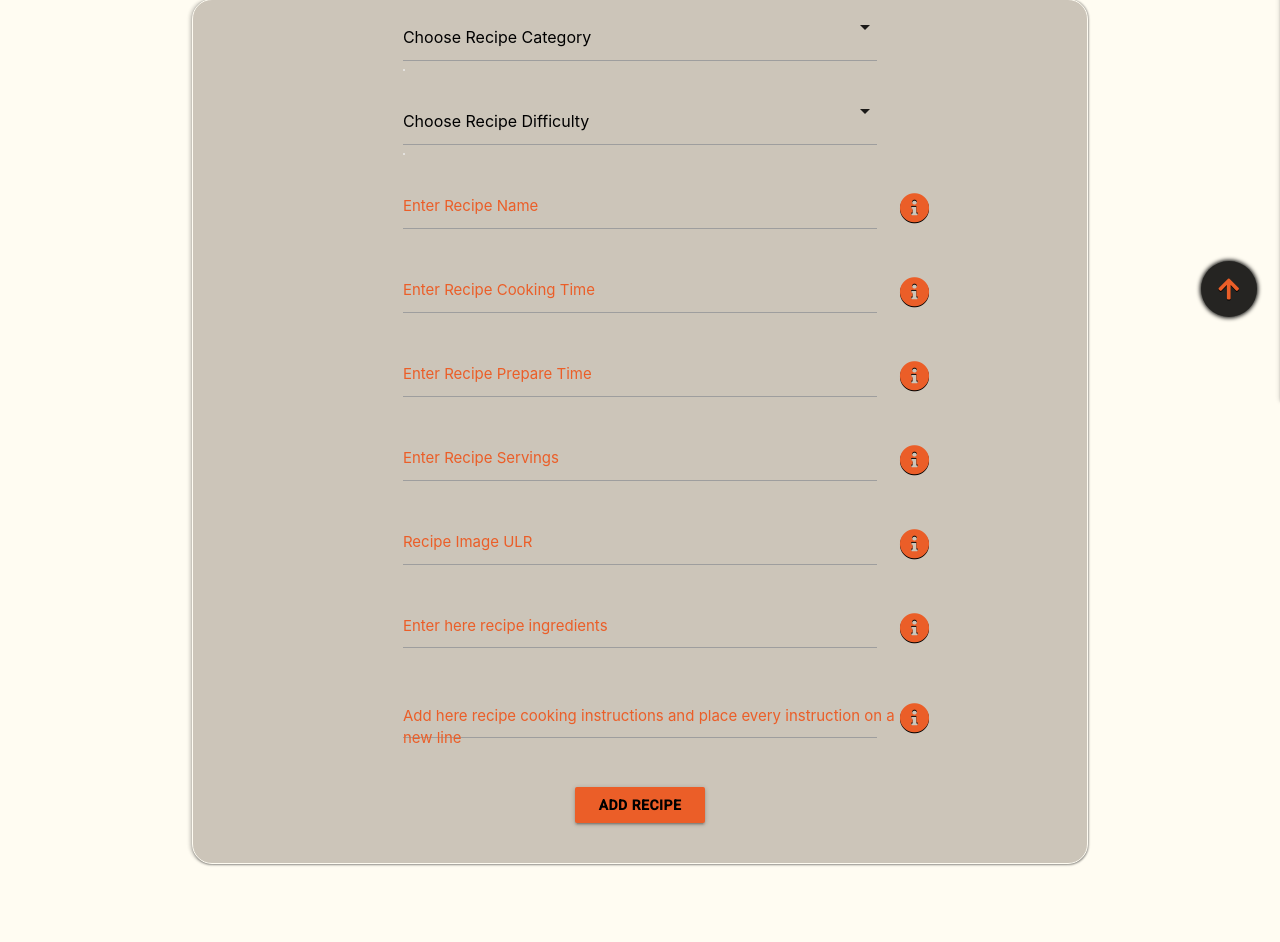
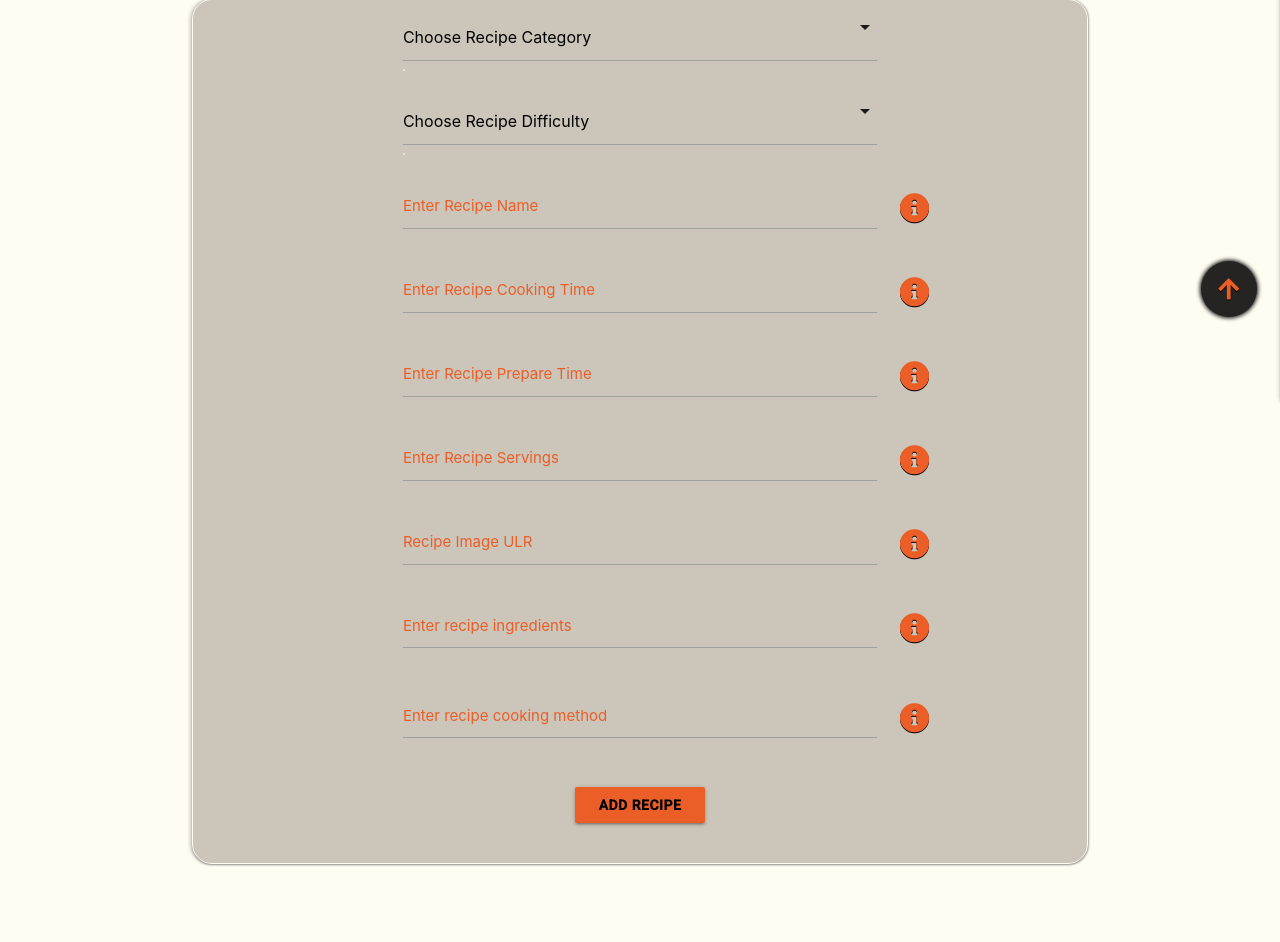
Before and after one commit to IvanTepes/cook-book, a Flask app: page /add_recipe in a window 1280 px wide. Shown: the part 460-1402 px from the top of the page. Run offline with Flask 2, Linux system fonts and the light colour scheme; data that the repository does not hold is empty; some libraries are stand-ins or nearby versions.

Commit message:
Update recipe add instruction and patterns

```diff
--- a/templates/pages/add_recipe.html
+++ b/templates/pages/add_recipe.html
@@ -102,8 +102,8 @@
                     <div class="modal-content info-modal">
                     <h4>RECIPE COOKING TIME</h4>
                     <p>
-                        Please start the cooking time of the recipe with a number but not with zero, also end the cooking time with h for hour or min for minutes select what you think best describes the cooking time. The time and the unit of measurement must be separated by a space.
-                        Example 1 h or 10 h for hour and 1 min or 10 min for minute.
+                        Please start the cooking time of the recipe with a number but not with zero, also end the cooking time with h for hour or min for minutes select what you think best describes the cooking time. The time and the unit of measurement must be separated by a space.<br>
+                        Example 1 h or 10 h for hour and 1 min or 10 min for minute.<br>
                         The cooking time cannot be longer than two numbers.
                        </p>
                     </div>
@@ -135,8 +135,8 @@
                     <div class="modal-content info-modal">
                     <h4>RECIPE PREPARATION TIME</h4>
                     <p>
-                        Please start the preparation time of the recipe with a number but not with zero, also end the preparation time with h for hour or min for minutes select what you think best describes the preparation time. The time and the unit of measurement must be separated by a space.
-                        Example 1 h or 10 h for hour and 1 min or 10 min for minute.
+                        Please start the preparation time of the recipe with a number but not with zero, also end the preparation time with h for hour or min for minutes select what you think best describes the preparation time. The time and the unit of measurement must be separated by a space.<br>
+                        Example: 1 h or 10 h for hour and 1 min or 10 min for minute.<br>
                         The preparation time cannot be longer than two numbers.
                        </p>
                     </div>
@@ -186,15 +186,29 @@
                         maxlength="250"
                         class="validate"
                         data-length="250"
-                        pattern="https?://.*"
+                        pattern="(http(s?):)([/|.|\w|\s|-])*\.(?:jpg|gif|png)"
                         title="Image URL must start with http:// or https://"
                         data-error="wrong"
                         required
                     />
                     <label for="recipe_image">Recipe Image ULR</label>
                 </div>
-                 <div class="col s2">
-                    <i class="fas fa-info-circle"></i>
+                <div class="col s2">
+                    <a class="modal-trigger" href="#info-img"><i class="fas fa-info-circle"></i></a>
+                    <div id="info-img" class="modal">
+                    <div class="modal-content info-modal">
+                    <h4>RECIPE IMAGE</h4>
+                    <p>
+                        Please make shure that image link starts with http or https and ends with jpg, gif or png. See instruction below.<br>
+                        1. Find the image of your recipe<br>
+                        2. Open image in new tab<br>
+                        3. Copy image address by right mouse<br> click on image or hold 3 sec on mobile devices and tablets.
+                       </p>
+                    </div>
+                    <div class="modal-footer">
+                    <a href="#!" class="modal-close waves-effect modal-btn btn-flat">Agree</a>
+                    </div>
+                </div>
                 </div>
                 <!-- Text Input Recipe Ingredients -->
                 <div class="input-field col s10 m8 offset-m2">
@@ -207,7 +221,7 @@
                     data-error="wrong"
                     required></textarea>
                     <label for="recipe_ingredients">
-                        Enter here recipe ingredients
+                        Enter recipe ingredients
                     </label>
                 </div>
                 <div class="col s2">
@@ -216,9 +230,10 @@
                     <div class="modal-content info-modal">
                     <h4>RECIPE INGREDIENTS</h4>
                     <p>
-                        Please enter each ingredient and quantity on a new line. See instructions below. Recipe ingredients cannot be longer than 800 characters
+                        Please enter each ingredient and quantity on a new line.<br>
+                        See instructions below. Recipe ingredients cannot be longer than 800 characters
                        </p>
-                        <img src="static/img/add_recipe_instruction/ing-instruction.gif" alt="this slowpoke moves" class="gif-instruction"/>
+                        <img src="static/img/add_recipe_instruction/ing-instruction.gif" alt="instruction" class="gif-instruction"/>
                    </div>
                     <div class="modal-footer">
                     <a href="#!" class="modal-close waves-effect modal-btn btn-flat">Agree</a>
@@ -229,17 +244,18 @@
                 <div class="input-field col s10 m8 offset-m2">
                     <textarea id="recipe_method" name="recipe_method" class="materialize-textarea validate" minlength="5" maxlength="3000" data-length="3000" required></textarea>
                     <label for="recipe_method">
-                        Add here recipe cooking instructions and place every instruction on a new line
+                        Enter recipe cooking method
                     </label>
                 </div>
                  <div class="col s2">
                     <a class="modal-trigger" href="#info-method"><i class="fas fa-info-circle"></i></a>
                     <div id="info-method" class="modal">
                     <div class="modal-content info-modal">
-                    <h4>RECIPE INGREDIENTS</h4>
+                    <h4>RECIPE METHOD</h4>
                     <p>
-                        Please enter each method on a new line. See instructions below. Recipe method cannot be longer than 3000 characters    </p>
-                        <img src="static/img/add_recipe_instruction/ing-instruction.gif" alt="this slowpoke moves" class="gif-instruction"/>
+                        Please enter each method on a new line.<br>
+                        See instructions below. Recipe method cannot be longer than 3000 characters    </p>
+                        <img src="static/img/add_recipe_instruction/method-instruction.gif" alt="instruction" class="gif-instruction"/>
                    </div>
                     <div class="modal-footer">
                     <a href="#!" class="modal-close waves-effect modal-btn btn-flat">Agree</a>
```
